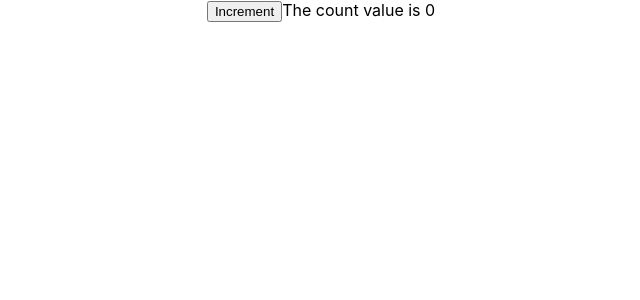
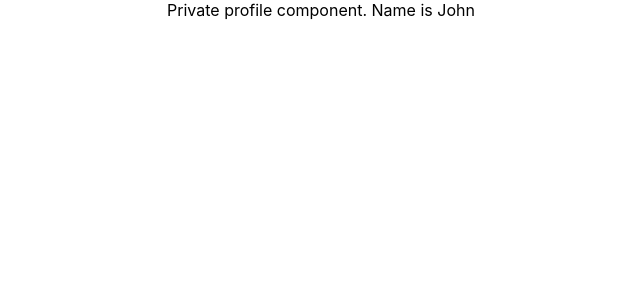
Before and after one commit to TruongQuyHai/react-typescript-demo, a React (Create React App) app: page / in a window 1280 px wide. Shown: the top 300 px of the page, without its empty margins (319-959 px from the left). Built offline with nearby package versions, Linux system fonts and the light colour scheme.

Commit message:
component props

```diff
--- a/src/App.tsx
+++ b/src/App.tsx
@@ -1,10 +1,11 @@
 import "./App.css";
-import { Counter } from "./components/class/Counter";
+import { Private } from "./components/auth/Private";
+import { Profile } from "./components/auth/Profile";
 
 function App() {
   return (
     <div className="App">
-      <Counter message="The count value is" />
+      <Private isLoggedIn={true} component={Profile} />
     </div>
   );
 }
--- /dev/null
+++ b/src/components/auth/Login.tsx
@@ -0,0 +1,3 @@
+export const Login = () => {
+  return <div>Login</div>;
+};
--- /dev/null
+++ b/src/components/auth/Private.tsx
@@ -0,0 +1,12 @@
+import { Login } from "./Login";
+import { ProfileProps } from "./Profile";
+
+type PrivateProps = {
+  isLoggedIn: boolean;
+  component: React.ComponentType<ProfileProps>;
+};
+
+export const Private = ({ isLoggedIn, component: Component }: PrivateProps) => {
+  if (isLoggedIn) return <Component name="John" />;
+  else return <Login />;
+};
--- /dev/null
+++ b/src/components/auth/Profile.tsx
@@ -0,0 +1,7 @@
+export type ProfileProps = {
+  name: string;
+};
+
+export const Profile = ({ name }: ProfileProps) => {
+  return <div>Private profile component. Name is {name}</div>;
+};
```
